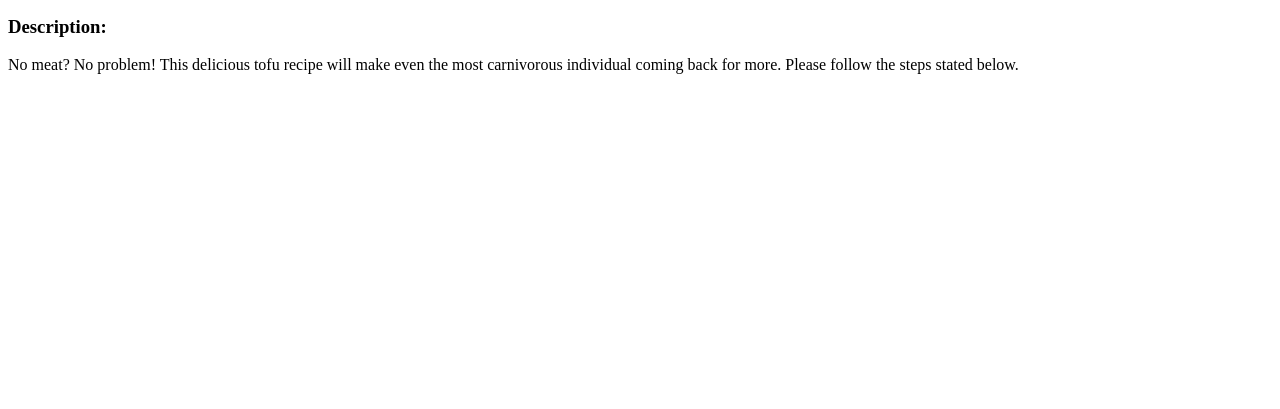
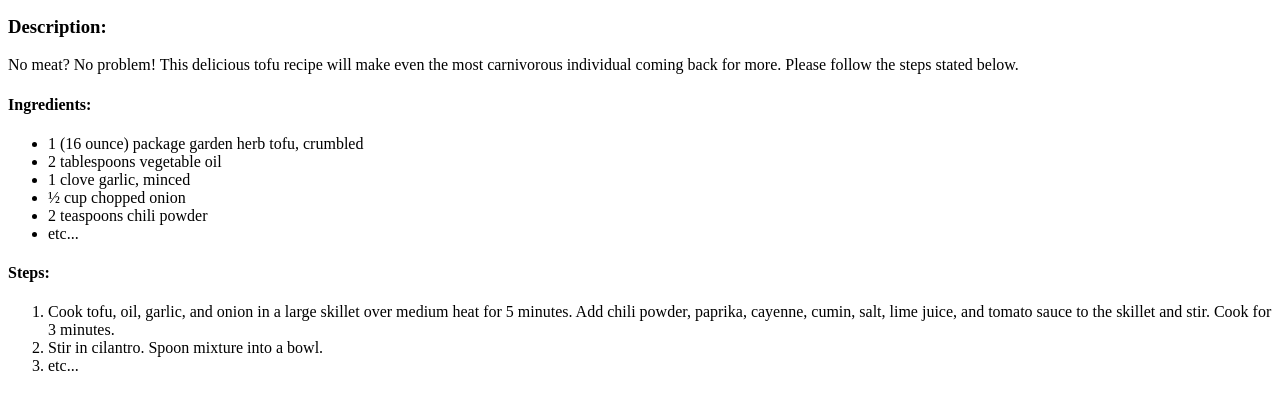
Before and after one commit to bwalke31/odin-recipes, a plain HTML site: page recipes/tofu-tacos.html in a window 1280 px wide. Shown: the part 101-510 px from the top of the page. Drawn offline with Linux system fonts and the light colour scheme.

Commit message:
Added ingredients and steps to tofu-tacos.html

```diff
--- a/recipes/tofu-tacos.html
+++ b/recipes/tofu-tacos.html
@@ -12,10 +12,33 @@
          alt="Tofu Picture"
          width="400"
          height="500">
+
     <h3>Description:</h3>
     <p>No meat? No problem! This delicious tofu recipe will make
         even the most carnivorous individual coming back for more.
         Please follow the steps stated below.
     </p>
+
+    <h4>Ingredients:</h4>
+    <p>
+        <ul>
+            <li>1 (16 ounce) package garden herb tofu, crumbled</li>
+            <li>2 tablespoons vegetable oil</li>
+            <li>1 clove garlic, minced</li>
+            <li>½ cup chopped onion</li>
+            <li>2 teaspoons chili powder</li>
+            <li>etc...</li>
+        </ul>
+    </p>
+
+    <h4>Steps:</h4>
+    <p>
+        <ol>
+            <li>Cook tofu, oil, garlic, and onion in a large skillet over medium heat for 5 minutes.
+                Add chili powder, paprika, cayenne, cumin, salt, lime juice, and tomato sauce to the skillet and stir. Cook for 3 minutes.</li>
+            <li>Stir in cilantro. Spoon mixture into a bowl.</li>
+            <li>etc...</li>
+        </ol>
+    </p>
 </body>
 </html>
```
